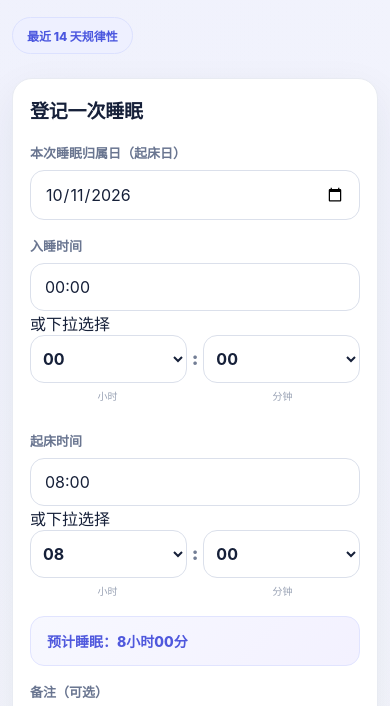
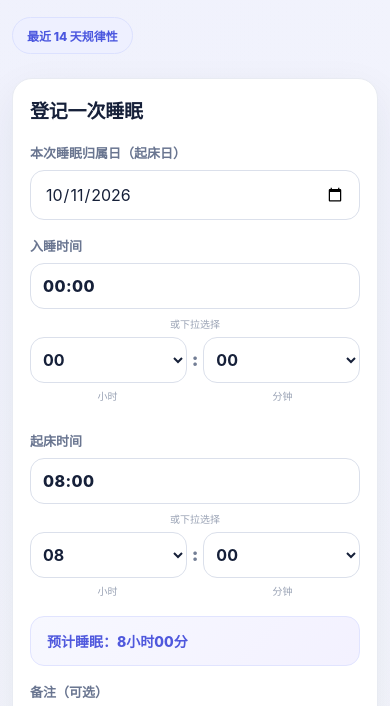
Before and after one commit to yuanchongheng/sleep-tracker, a plain HTML site: page index.html in a window 390 px wide. Shown: the part 85-791 px from the top of the page. Drawn offline with Linux system fonts and the light colour scheme.

Commit message:
Style direct time entry fields

```diff
--- a/time-controls.css
+++ b/time-controls.css
@@ -1 +1 @@
-.time-select{display:grid;grid-template-columns:minmax(0,1fr) auto minmax(0,1fr);align-items:center;gap:7px;width:100%}.time-select select{width:100%;min-width:0;border:1px solid #dbe0eb;border-radius:14px;padding:13px 10px;background:#fff;color:#162039;font:inherit;font-weight:700;outline:none;cursor:pointer;appearance:auto}.time-select select:focus{border-color:#aeb5ff;box-shadow:0 0 0 4px rgba(92,103,242,.09)}.time-colon{font-size:18px;font-weight:900;color:#737e95;line-height:1}.time-caption{display:flex;justify-content:space-between;gap:8px;margin-top:5px;padding:0 4px;color:#9aa3b5;font-size:10px}.time-caption span{flex:1;text-align:center}.time-caption span:nth-child(2){flex:0 0 12px;color:transparent}@media(max-width:560px){.time-select{gap:5px}.time-select select{padding:12px 8px}}
+.time-direct-wrap{width:100%}.time-direct{width:100%;border:1px solid #dbe0eb;border-radius:14px;padding:13px 14px;background:#fff;color:#162039;font:inherit;font-weight:800;letter-spacing:.4px;outline:none}.time-direct:focus{border-color:#aeb5ff;box-shadow:0 0 0 4px rgba(92,103,242,.09)}.time-direct.invalid{border-color:#e36b78;box-shadow:0 0 0 4px rgba(217,83,102,.08)}.time-or{margin:7px 0 6px;text-align:center;color:#9aa3b5;font-size:10px}.time-select{display:grid;grid-template-columns:minmax(0,1fr) auto minmax(0,1fr);align-items:center;gap:7px;width:100%}.time-select select{width:100%;min-width:0;border:1px solid #dbe0eb;border-radius:14px;padding:12px 10px;background:#fff;color:#162039;font:inherit;font-weight:700;outline:none;cursor:pointer;appearance:auto}.time-select select:focus{border-color:#aeb5ff;box-shadow:0 0 0 4px rgba(92,103,242,.09)}.time-colon{font-size:18px;font-weight:900;color:#737e95;line-height:1}.time-caption{display:flex;justify-content:space-between;gap:8px;margin-top:5px;padding:0 4px;color:#9aa3b5;font-size:10px}.time-caption span{flex:1;text-align:center}.time-caption span:nth-child(2){flex:0 0 12px;color:transparent}@media(max-width:560px){.time-direct{padding:12px}.time-select{gap:5px}.time-select select{padding:11px 8px}}
```
